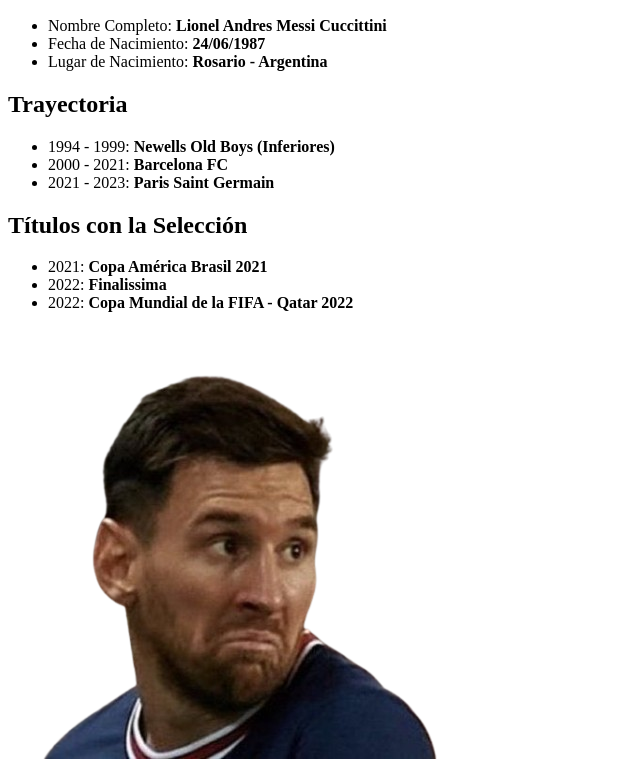
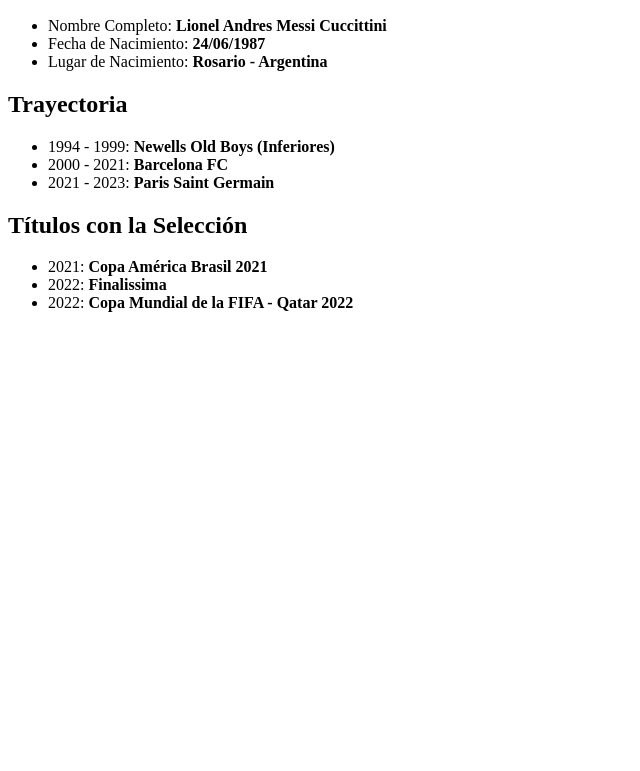
Before and after one commit to Braipe/Primer-Entrega, a plain HTML site: page Currículum Messi.html in a window 1280 px wide. Shown: the part 110-881 px from the top of the page, without its empty margins (0-640 px from the left). After the commit the page ends 800 px from the top, so only its background shows below. Drawn offline with Linux system fonts and the light colour scheme.

Commit message:
Currículum Messi

```diff
--- a/Currículum Messi.html
+++ b/Currículum Messi.html
@@ -27,6 +27,5 @@
     <li>2022: <strong>Finalissima</strong></li>
     <li>2022: <strong>Copa Mundial de la FIFA - Qatar 2022</strong></li>
 </ul>
-<img src="assets/GSuTm7jXIAAzxTf-removebg-preview.png" alt="">
 </body>
 </html>
```
Also changed, not shown: assets/GSuTm7jXIAAzxTf-removebg-preview.png (deleted).
